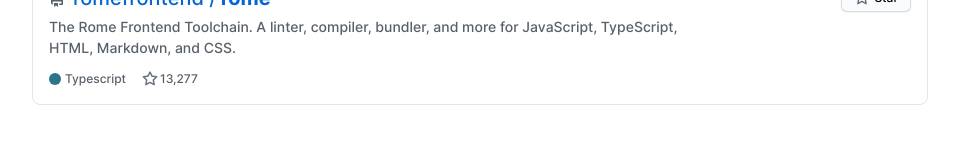
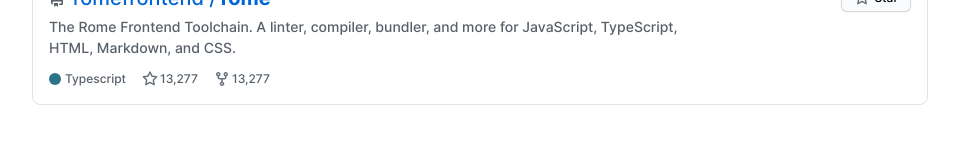
Before and after one commit to favecode/gitexpo, a React (Create React App) app: page / in a window 1280 px wide. Shown: the part 300-444 px from the top of the page, without its empty margins (160-1119 px from the left). Built offline with nearby package versions, Linux system fonts and the light colour scheme.

Commit message:
feat(repository): add forks for footer section

```diff
--- /dev/null
+++ b/src/app/components/Repository/Footer/Forks/StyledForks.tsx
@@ -0,0 +1,20 @@
+import styled from 'styled-components'
+
+export const StyledForks = styled.a`
+    font-size: 12px;
+    border-radius: 50%;
+    color: #586069;
+    box-sizing: border-box;
+    &:hover {
+        color: #0366d6;
+    }
+
+    &:hover svg {
+        fill: #0366d6 !important;
+    }
+
+    & span {
+        display: inline-flex;
+        align-items: center;
+    }
+`
--- /dev/null
+++ b/src/app/components/Repository/Footer/Forks/index.tsx
@@ -0,0 +1,33 @@
+import React from 'react'
+import { StyledForks } from './StyledForks'
+import { ReactSVG } from 'react-svg'
+import Fork from 'app/public/icons/fork.svg'
+import helpers from 'app/helpers'
+
+export interface Props {
+    name: string
+    html_url: string
+    forks_count: number
+}
+
+const Forks: React.FC<Props> = props => {
+    return (
+        <StyledForks
+            href={`${props.html_url}/network/members.${props.name}`}
+            className='inline-flex items-center mr-4 cursor-pointer'>
+            <ReactSVG
+                src={Fork}
+                wrapper='span'
+                beforeInjection={(svg: SVGElement) => {
+                    svg.setAttribute(
+                        'style',
+                        'width: 16px;fill: #6a737d;margin-right:2px;display: inline;',
+                    )
+                }}
+            />
+            <span>{helpers.numberFormat(props.forks_count)}</span>
+        </StyledForks>
+    )
+}
+
+export default Forks
--- a/src/app/components/Repository/Footer/index.tsx
+++ b/src/app/components/Repository/Footer/index.tsx
@@ -2,8 +2,10 @@
 import { StyledFooter } from './StyledFooter'
 import Language from './Language'
 import Stars from './Stars'
+import Forks from './Forks'
 
 export interface Props {
+    name: string
     html_url: string
     stargazers_count: number
     forks_count: number
@@ -18,6 +20,11 @@
                 stargazers_count={props.stargazers_count}
                 html_url={props.html_url}
             />
+            <Forks
+                name={props.name}
+                forks_count={props.stargazers_count}
+                html_url={props.html_url}
+            />
         </StyledFooter>
     )
 }
--- a/src/app/components/Repository/index.tsx
+++ b/src/app/components/Repository/index.tsx
@@ -25,6 +25,7 @@
             />
             <Main description={props.description} />
             <Footer
+                name={props.name}
                 html_url={props.html_url}
                 stargazers_count={props.stargazers_count}
                 forks_count={props.forks_count}
```
